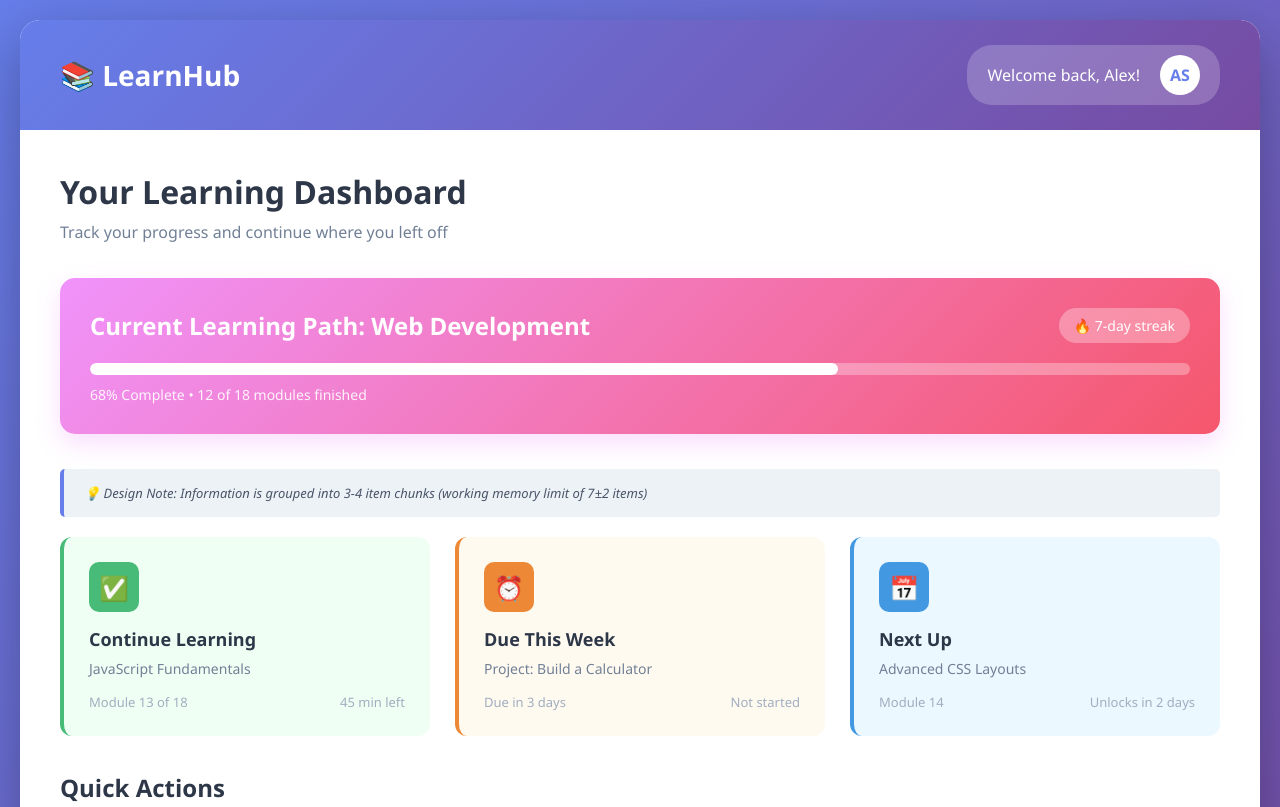
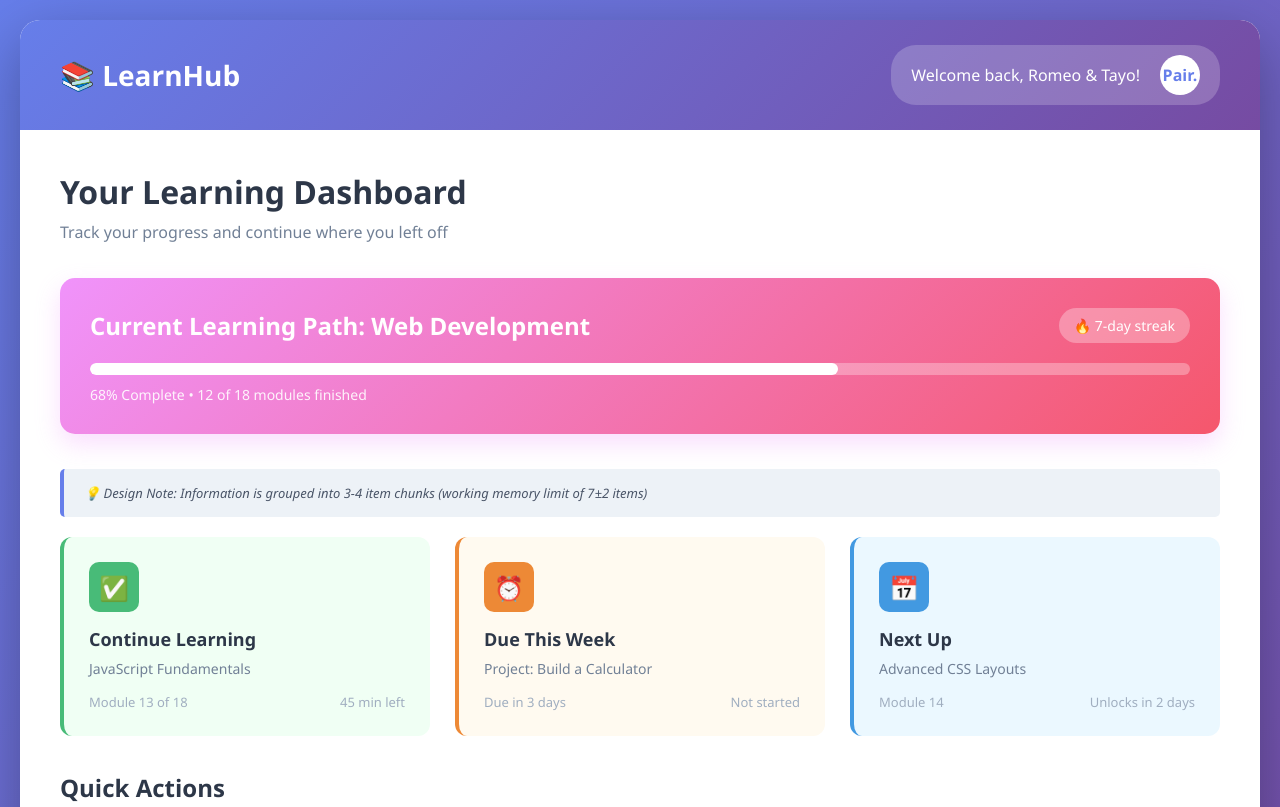
Before and after one commit to DaisuKiee/tetesst, a plain HTML site: page index.html in a window 1280 px wide. Shown: the top 807 px of the page. Drawn offline with Linux system fonts and the light colour scheme.

Commit message:
Update index.html

```diff
--- a/index.html
+++ b/index.html
@@ -333,8 +333,8 @@
                 📚 LearnHub
             </div>
             <div class="user-info">
-                <span>Welcome back, Alex!</span>
-                <div class="avatar">AS</div>
+                <span>Welcome back, Romeo & Tayo!</span>
+                <div class="avatar">Pair.</div>
             </div>
         </header>
 
```
